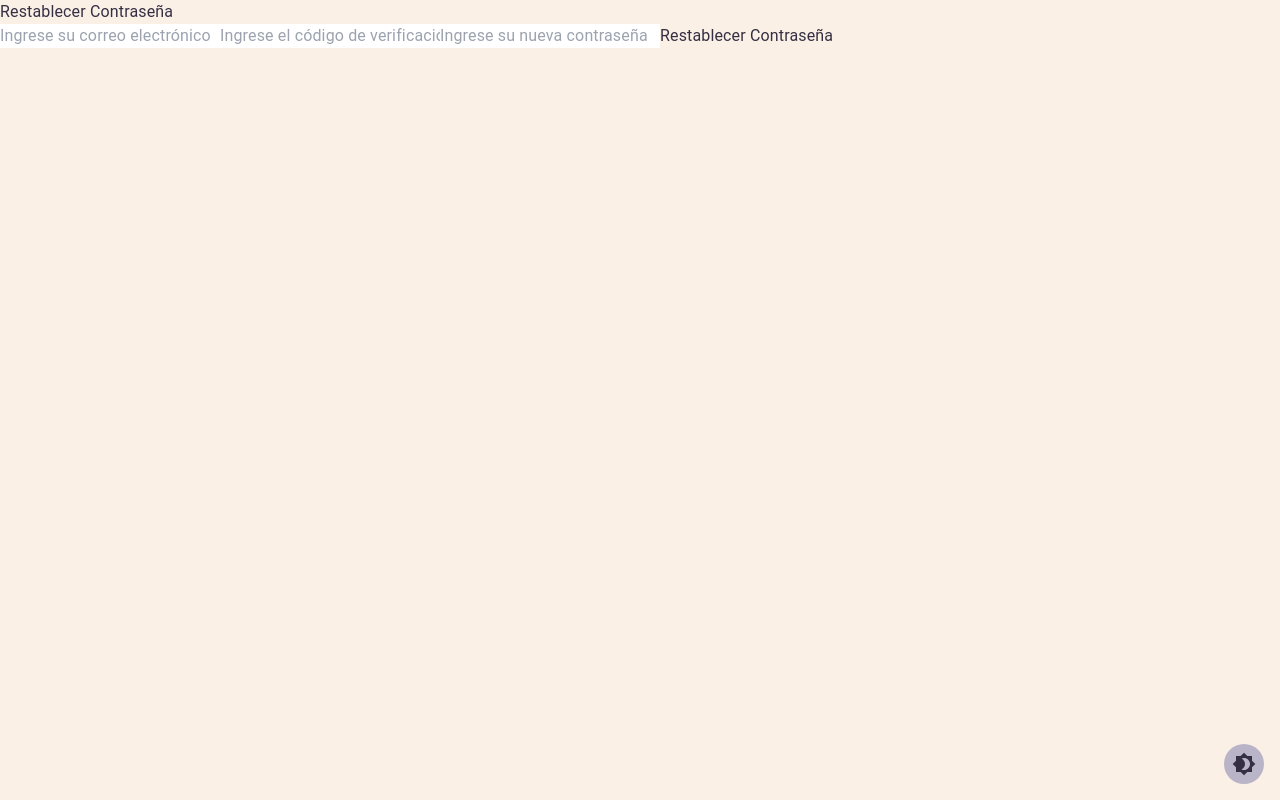
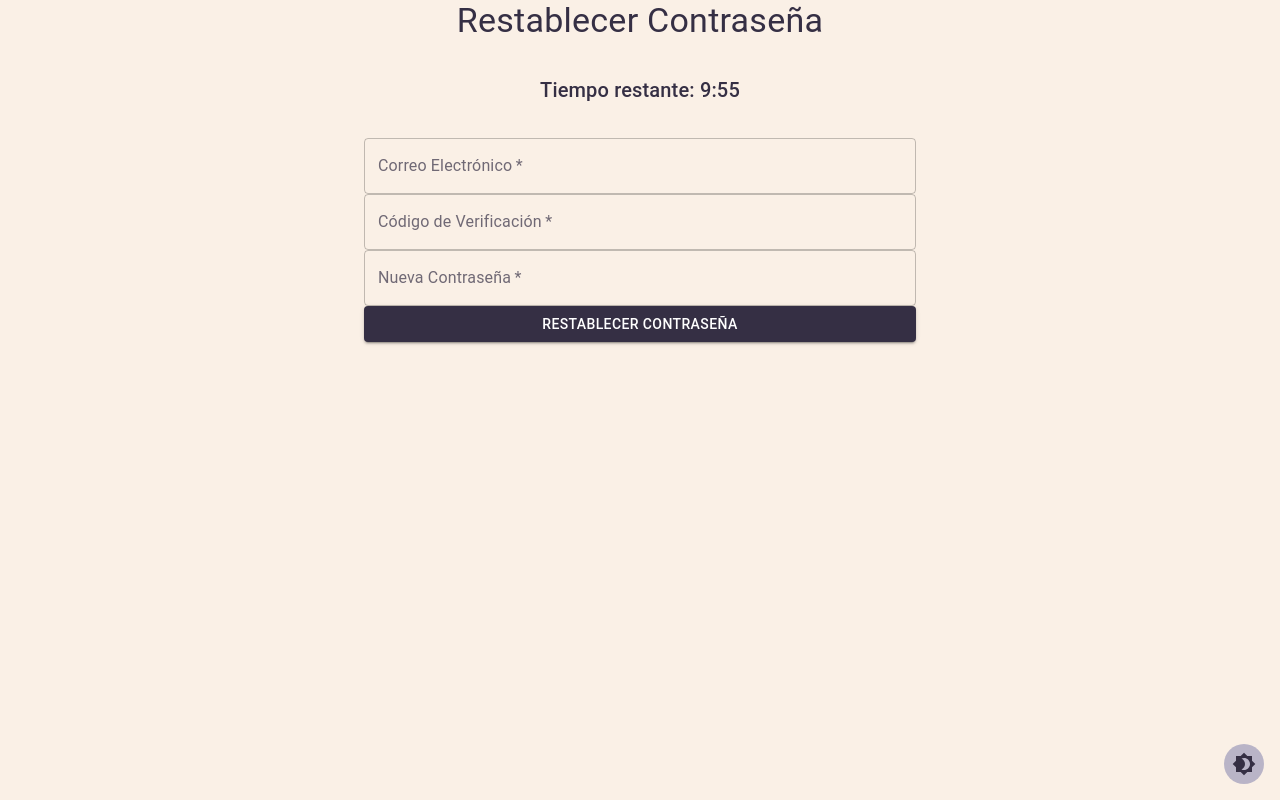
Before and after one commit to bmoralesKrugerschool/front-end-flats-final, a React (Vite) app: page /reset-password in a window 1280 px wide. Built offline with nearby package versions, Linux system fonts and the light colour scheme.

Commit message:
mejoras en el codigo

```diff
--- a/package.json
+++ b/package.json
@@ -13,7 +13,7 @@
     "@emotion/react": "^11.11.4",
     "@emotion/styled": "^11.11.5",
     "@mui/icons-material": "^5.16.0",
-    "@mui/material": "^5.16.0",
+    "@mui/material": "^5.16.4",
     "axios": "^1.7.2",
     "cloudinary": "^2.2.0",
     "dotenv": "^16.4.5",
@@ -40,7 +40,7 @@
     "eslint-plugin-react-hooks": "^4.6.0",
     "eslint-plugin-react-refresh": "^0.4.6",
     "postcss": "^8.4.38",
-    "tailwindcss": "^3.4.4",
+    "tailwindcss": "^3.4.6",
     "vite": "^5.2.0"
   }
 }
--- a/src/pages/password/ResetPasswordPage.jsx
+++ b/src/pages/password/ResetPasswordPage.jsx
@@ -1,50 +1,93 @@
-// src/pages/ResetPasswordPage.jsx
-import React, { useState } from 'react';
+import React, { useState, useEffect } from 'react';
 import axios from 'axios';
+import { useNavigate } from 'react-router-dom';
+import { TextField, Button, Typography, Container, Box } from '@mui/material';
 
 const ResetPasswordPage = () => {
     const [email, setEmail] = useState('');
     const [code, setCode] = useState('');
     const [newPassword, setNewPassword] = useState('');
+    const [timeLeft, setTimeLeft] = useState(600); // 600 seconds = 10 minutes
+    const navigate = useNavigate();
+
+    useEffect(() => {
+        const timer = setInterval(() => {
+            setTimeLeft((prevTime) => {
+                if (prevTime <= 1) {
+                    clearInterval(timer);
+                    return 0;
+                }
+                return prevTime - 1;
+            });
+        }, 1000);
+
+        return () => clearInterval(timer);
+    }, []);
 
     const handleSubmit = async (e) => {
         e.preventDefault();
         try {
             await axios.post('http://localhost:3006/api/v1/user/reset-password', { email, code, newPassword });
             alert('Contraseña restablecida con éxito.');
+            navigate('/login');
         } catch (error) {
             alert('Error al restablecer la contraseña.');
         }
     };
 
+    const formatTime = (seconds) => {
+        const minutes = Math.floor(seconds / 60);
+        const remainingSeconds = seconds % 60;
+        return `${minutes}:${remainingSeconds < 10 ? '0' : ''}${remainingSeconds}`;
+    };
+
     return (
-        <div>
-            <h1>Restablecer Contraseña</h1>
-            <form onSubmit={handleSubmit}>
-                <input
+        <Container maxWidth="sm" className="mt-10 p-4 bg-white rounded shadow">
+            <Box textAlign="center" mb={4}>
+                <Typography variant="h4">Restablecer Contraseña</Typography>
+            </Box>
+            <Box textAlign="center" mb={4}>
+                <Typography variant="h6">Tiempo restante: {formatTime(timeLeft)}</Typography>
+            </Box>
+            <form onSubmit={handleSubmit} className="space-y-4">
+                <TextField
+                    label="Correo Electrónico"
                     type="email"
-                    placeholder="Ingrese su correo electrónico"
+                    fullWidth
+                    variant="outlined"
                     value={email}
                     onChange={(e) => setEmail(e.target.value)}
                     required
                 />
-                <input
+                <TextField
+                    label="Código de Verificación"
                     type="text"
-                    placeholder="Ingrese el código de verificación"
+                    fullWidth
+                    variant="outlined"
                     value={code}
                     onChange={(e) => setCode(e.target.value)}
                     required
                 />
-                <input
+                <TextField
+                    label="Nueva Contraseña"
                     type="password"
-                    placeholder="Ingrese su nueva contraseña"
+                    fullWidth
+                    variant="outlined"
                     value={newPassword}
                     onChange={(e) => setNewPassword(e.target.value)}
                     required
                 />
-                <button type="submit">Restablecer Contraseña</button>
+                <Button
+                    type="submit"
+                    variant="contained"
+                    color="primary"
+                    fullWidth
+                    disabled={timeLeft === 0}
+                >
+                    Restablecer Contraseña
+                </Button>
             </form>
-        </div>
+        </Container>
     );
 };
 
--- a/src/pages/password/SendCodePage.jsx
+++ b/src/pages/password/SendCodePage.jsx
@@ -2,6 +2,7 @@
 import React, { useState } from 'react';
 import axios from 'axios';
 import { useNavigate } from 'react-router-dom';
+import { TextField, Button, Typography, Container, Box } from '@mui/material';
 
 const SendCodePage = () => {
     const [email, setEmail] = useState('');
@@ -19,19 +20,30 @@ const SendCodePage = () => {
     };
 
     return (
-        <div>
-            <h1>Enviar Código de Verificación</h1>
-            <form onSubmit={handleSubmit}>
-                <input
+        <Container maxWidth="sm" className="mt-10 p-4 bg-white rounded shadow">
+            <Box textAlign="center" mb={4}>
+                <Typography variant="h4">Enviar Código de Verificación</Typography>
+            </Box>
+            <form onSubmit={handleSubmit} className="space-y-4">
+                <TextField
+                    label="Correo Electrónico"
                     type="email"
-                    placeholder="Ingrese su correo electrónico"
+                    fullWidth
+                    variant="outlined"
                     value={email}
                     onChange={(e) => setEmail(e.target.value)}
                     required
                 />
-                <button type="submit">Enviar Código</button>
+                <Button
+                    type="submit"
+                    variant="contained"
+                    color="primary"
+                    fullWidth
+                >
+                    Enviar Código
+                </Button>
             </form>
-        </div>
+        </Container>
     );
 };
 
```
Also changed, not shown: 1 other file (tests, documents, lock files or other folders).
